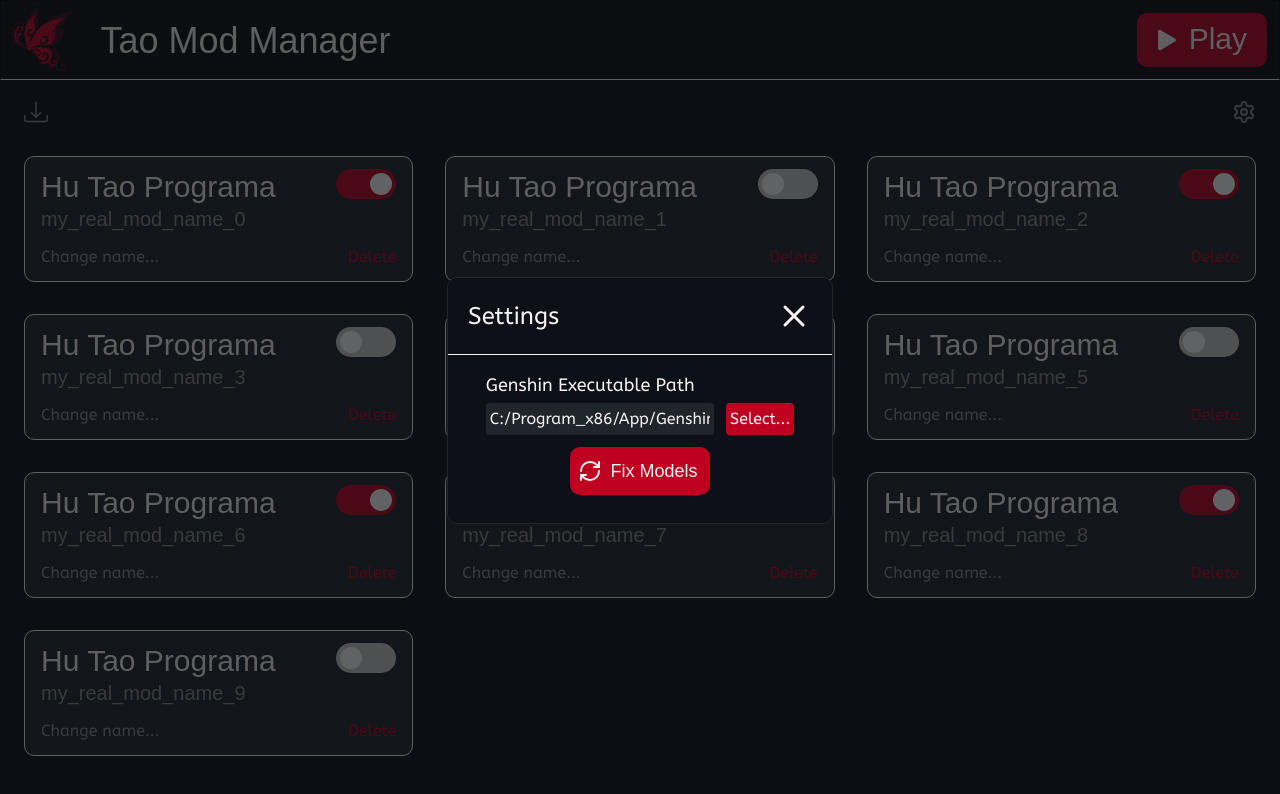
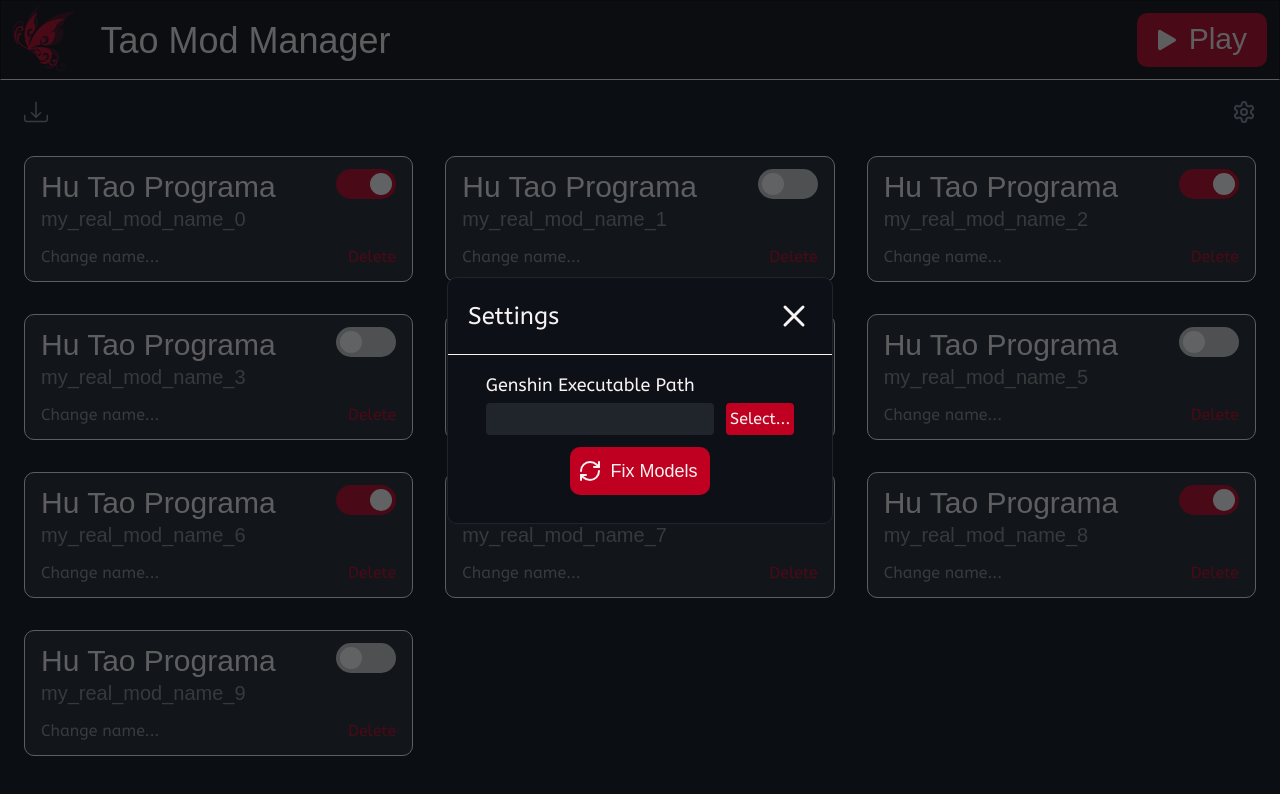
Before and after one commit to LukaLaKuka/TaoModManager, a Svelte app: page / in a window 1280 px wide. Both pictures are taken after a click on the button 1244 px from the left and 112 px from the top of the page. Shown: the top 794 px of the page. Built offline with nearby package versions, Linux system fonts and the light colour scheme; a web font is replaced by a local one.

Commit message:
Feature - close #2 #3 Set Executable Path and Config.json generation

```diff
--- a/src/main/app/events/eventHandler.ts
+++ b/src/main/app/events/eventHandler.ts
@@ -1,6 +1,6 @@
 import { ipcMain } from "electron";
-import { APPDIR } from "../..";
 import { decompressRarMod, decompressZipMod } from "../modules/mods/decompressMods";
+import { getGenshinExecPath, setGenshinExecPath } from "../modules/mods/config";
 
 /**
  * Event Handler (IPC events emitted by front)
@@ -8,19 +8,33 @@
  */
 export default function handleEvent() {
 
-    ipcMain.handle('hello', async (_, __) => {
-        console.log('Hello from back');
-        return APPDIR;
-    });
-
     ipcMain.handle('decompress', async (_, args) => {
         let userModPath: string = args[0];
         let ext = userModPath.substring(userModPath.lastIndexOf('.') + 1);
-        console.log(ext);
         switch (ext) {
             case 'zip': decompressZipMod(userModPath); break;
             case 'rar': decompressRarMod(userModPath); break;
             default: return;
         }
     });
+
+    ipcMain.handle('getGenshinPath', async (_, __) => {
+        return (await getGenshinExecPath());
+    });
+
+    ipcMain.handle('setGenshinPath', async (_, args) => {
+        await setGenshinExecPath(args[0]);
+    });
+
+    ipcMain.handle('play', async (_, __) => {
+
+    });
+
+    ipcMain.handle('getMods', async (_, __) => {
+
+    });
+
+    ipcMain.handle('fixModels', async (_, __) => {
+
+    });
 }
--- a/src/main/app/modules/decompress/zip.ts
+++ b/src/main/app/modules/decompress/zip.ts
@@ -4,7 +4,6 @@
 import path from 'node:path'
 
 export async function decompressZip(zipFile: string, output: string) {
-  console.log(`Creating ${zipFile} at ${output}`);
   try {
     let files: decompressedFile[] = await decompress(zipFile);
     files.forEach(async (file: decompressedFile) => {
--- /dev/null
+++ b/src/main/app/modules/fs/jsonHandler.ts
@@ -0,0 +1,13 @@
+import { JsonHandler } from "@tomhuel/jsonhandler";
+import path from "path";
+import { CONFIGDIR } from "../../config/paths";
+
+export function setConfig(key: string, value: string | any[] | object) {
+    let configJH = new JsonHandler(path.join(CONFIGDIR, 'config'));
+    configJH.setProperty(key, value);
+}
+
+export function getConfig(key: string) {
+    let configJH = new JsonHandler(path.join(CONFIGDIR, 'config'));
+    return configJH.getProperty(key);
+}
--- /dev/null
+++ b/src/main/app/modules/mods/config.ts
@@ -0,0 +1,41 @@
+import path from "node:path";
+import fs from 'node:fs';
+import { getConfig, setConfig } from "../fs/jsonHandler";
+
+const genshinKey = 'genshin_path';
+const possiblePaths = [
+    'C:\\Program Files\\Genshin Impact',
+    'C:\\Program Files (x86)\\Genshin Impact',
+    'C:\\Program Files\\miHoYo\\Genshin Impact',
+    'C:\\Program Files (x86)\\miHoYo\\Genshin Impact',
+    'C:\\Games\\Genshin Impact',
+    'D:\\Games\\Genshin Impact',
+    'D:\\Genshin Impact game',
+    'E:\\Games\\Genshin Impact',
+];
+const executableName = 'GenshinImpact.exe';
+
+function defaultPath() {
+    for (const possiblePath of possiblePaths) {
+        let executablePath = path.join(possiblePath, executableName);
+        if (fs.existsSync(executablePath)) return executablePath;
+    }
+    return undefined;
+}
+
+export async function getGenshinExecPath() {
+    let genshinPath = getConfig(genshinKey);
+    if (!genshinPath) {
+        setConfig(genshinKey, defaultPath);
+        genshinPath = defaultPath();
+    }
+
+    if (!genshinPath) {
+        return 'not configured';
+    }
+    return genshinPath
+}
+
+export async function setGenshinExecPath(path) {
+    setConfig(genshinKey, path);
+}
--- a/src/preload/index.ts
+++ b/src/preload/index.ts
@@ -2,8 +2,12 @@
 import { electronAPI } from '@electron-toolkit/preload'
 
 const names = [
-  'hello',
   'decompress',
+  'getGenshinPath',
+  'setGenshinPath',
+  'play',
+  'getMods',
+  'fixModels',
 ];
 
 function invoke(names: string[]) {
--- a/src/renderer/src/App.svelte
+++ b/src/renderer/src/App.svelte
@@ -9,7 +9,6 @@
   }
 
   const importCompress = async (e) => {
-    console.log(e.target.files[0].path)
     await window.electron.decompress(e.target.files[0].path);
   }
 
@@ -24,7 +23,7 @@
         <Import />
         <input type="file" accept=".zip,.rar" on:change={importCompress} id="import-input" hidden max="1" />
       </label>
-      <SettingsModal genshinPath="C:/Program_x86/App/Genshin/Executable/Path" />
+      <SettingsModal/>
     </div>
     <div class="grid grid-cols-1 md:grid-cols-2 lg:grid-cols-3 2xl:gap-x-20 gap-8">
       {#each mods as mod, index}
--- a/src/renderer/src/components/modal/settings/settingsModal.svelte
+++ b/src/renderer/src/components/modal/settings/settingsModal.svelte
@@ -2,14 +2,26 @@
     import ResetButton from "../../navbar/resetButton/resetButton.svelte";
     import Settings from "../../../icons/settings.svelte";
     import ModalTitle from "../default/modalTitle.svelte";
+    import { onMount } from "svelte";
 
-    export let genshinPath: string = "";
+    let genshinPath: string = '';
 
-    const setupSettings = (e: Event) => {
+    const setupSettings = async (e) => {
         e.preventDefault();
+        genshinPath = e.target.files[0].path;
+        await window.electron.setGenshinPath(genshinPath);
     };
 
+    const getGenshinPath = async () => {
+        genshinPath = await window.electron.getGenshinPath();
+    };
+
+    onMount(() => {
+        getGenshinPath();
+    });
+
     const fixModels = (e: Event) => {
+        e.preventDefault()
         console.log(`${e.target}`);
     };
 </script>
@@ -23,16 +35,17 @@
             >
             <div class="grid grid-cols-4 mt-1 gap-3">
                 <input
-                    id="genshinPath"
                     type="text"
-                    class="col-span-3 bg-gray rounded-input text-light p-1 focus-visible:outline-none font-abz"
+                    class="col-span-3 bg-gray rounded-input text-light p-1 focus-visible:outline-none font-abz overflow-x-scroll"
                     value={genshinPath}
-                    on:change={setupSettings}
+                    disabled
                 />
-                <button
-                    class="col-span-1 px-1 bg-primary text-light rounded-input font-abz"
-                    >Select...</button
-                >
+                <label
+                    class="col-span-1 px-1 bg-primary text-light rounded-input font-abz flex justify-center items-center hover:bg-primary-darker transition-all duration-500"
+                    for="selectGenshinPath"
+                    >Select...
+                </label>
+                <input type="file" class="hidden" id="selectGenshinPath" on:change={setupSettings}>
             </div>
         </form>
         <div>
```
